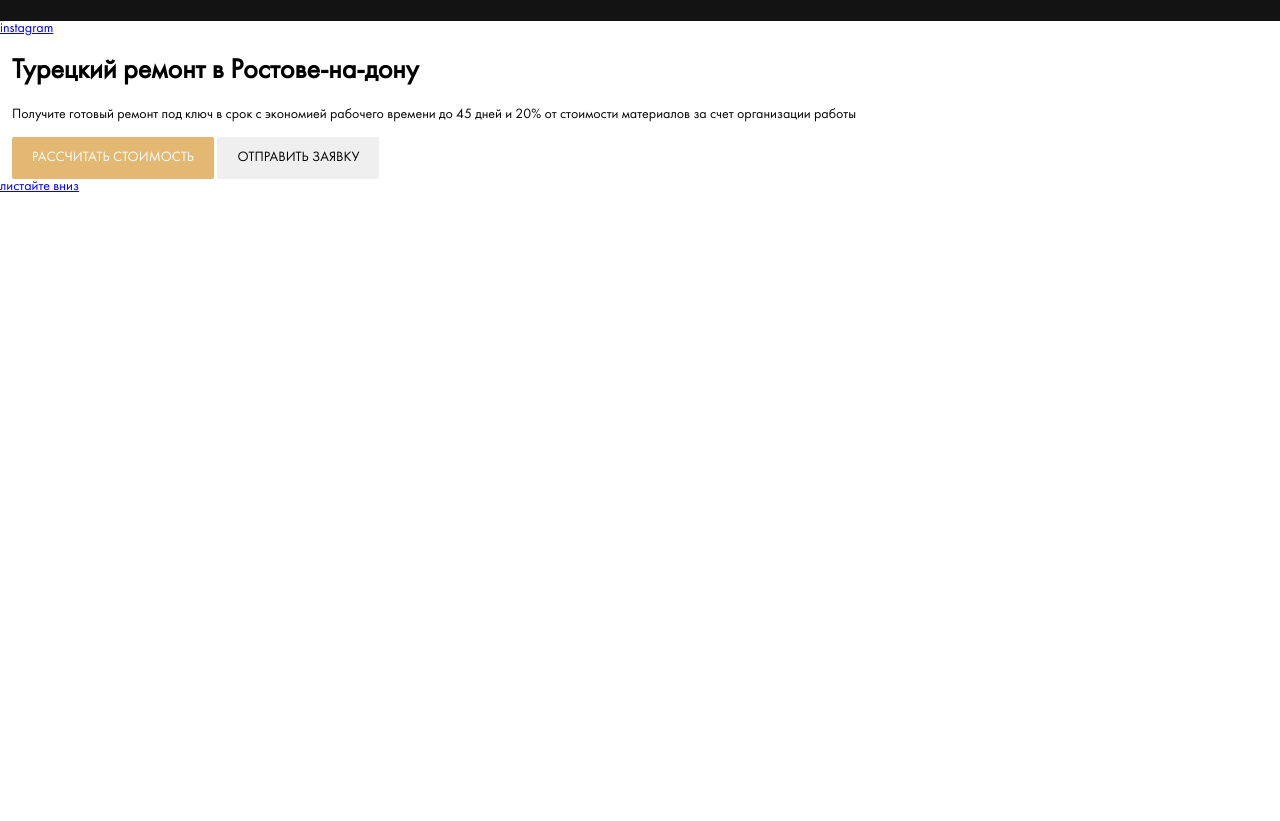
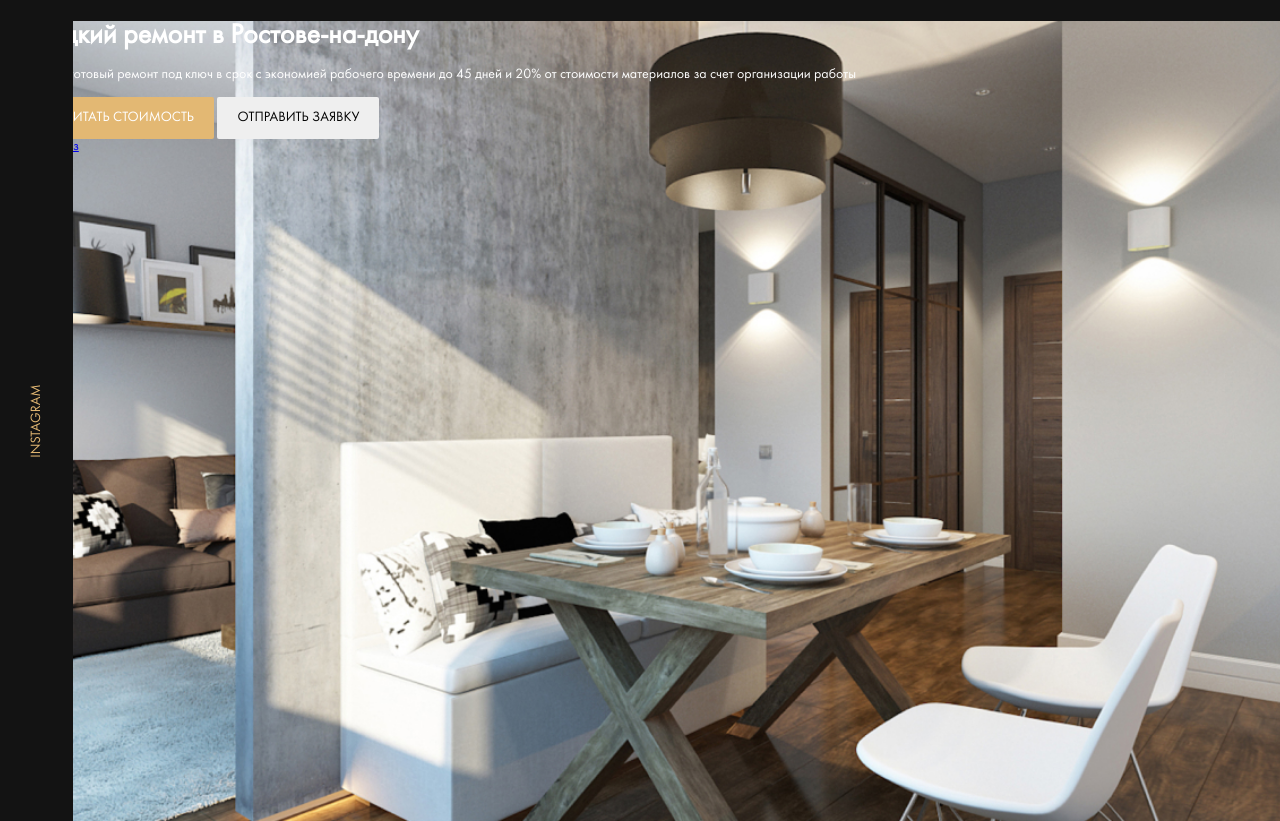
Before and after one commit to anton81zolotoi/repair-design, a website: page index.html in a window 1280 px wide. Shown: the part 69-890 px from the top of the page. Before the commit the page ends 800 px from the top, so only its background shows below. Drawn offline with Linux system fonts and the light colour scheme; files whose address does not match are found by name.

Commit message:
feat: add instagram button

```diff
--- a/index.html
+++ b/index.html
@@ -32,7 +32,9 @@
     </header>
     <main>
        <section class="hero">
-        <a href="#" class="instagram hero__instagram">instagram</a>
+           <div class="instagram hero__instagram">
+            <a href="#" class="instagram__link">instagram</a>
+           </div>
         <div class="hero__content">
             <div class="container">
                 <h1 class="title hero__title">
--- a/sass/style.sass
+++ b/sass/style.sass
@@ -4,6 +4,7 @@
 @import 'interface'
 @import 'grid'
 @import 'templates/header'
+@import 'templates/hero'
 
 
 body
--- /dev/null
+++ b/sass/templates/_hero.sass
@@ -0,0 +1,23 @@
+.hero
+    position: relative
+    background: $dark url('../img/hero-bg.jpg') no-repeat center / cover
+    height: 100vh
+    color: $light
+    &__instagram
+        position: absolute
+        left: 0
+        top: 0
+        max-width: 91px
+        height: 100%
+.instagram
+    background-color: $dark
+    display: flex
+    justify-content: center
+    align-items: center
+    &__link
+        text-transform: uppercase
+        text-decoration: none
+        transform: rotate(-90deg)
+        color: $primary
+.title
+    margin: 0
```
Also changed, not shown: css/style.css, img/hero-bg.jpg (added).
